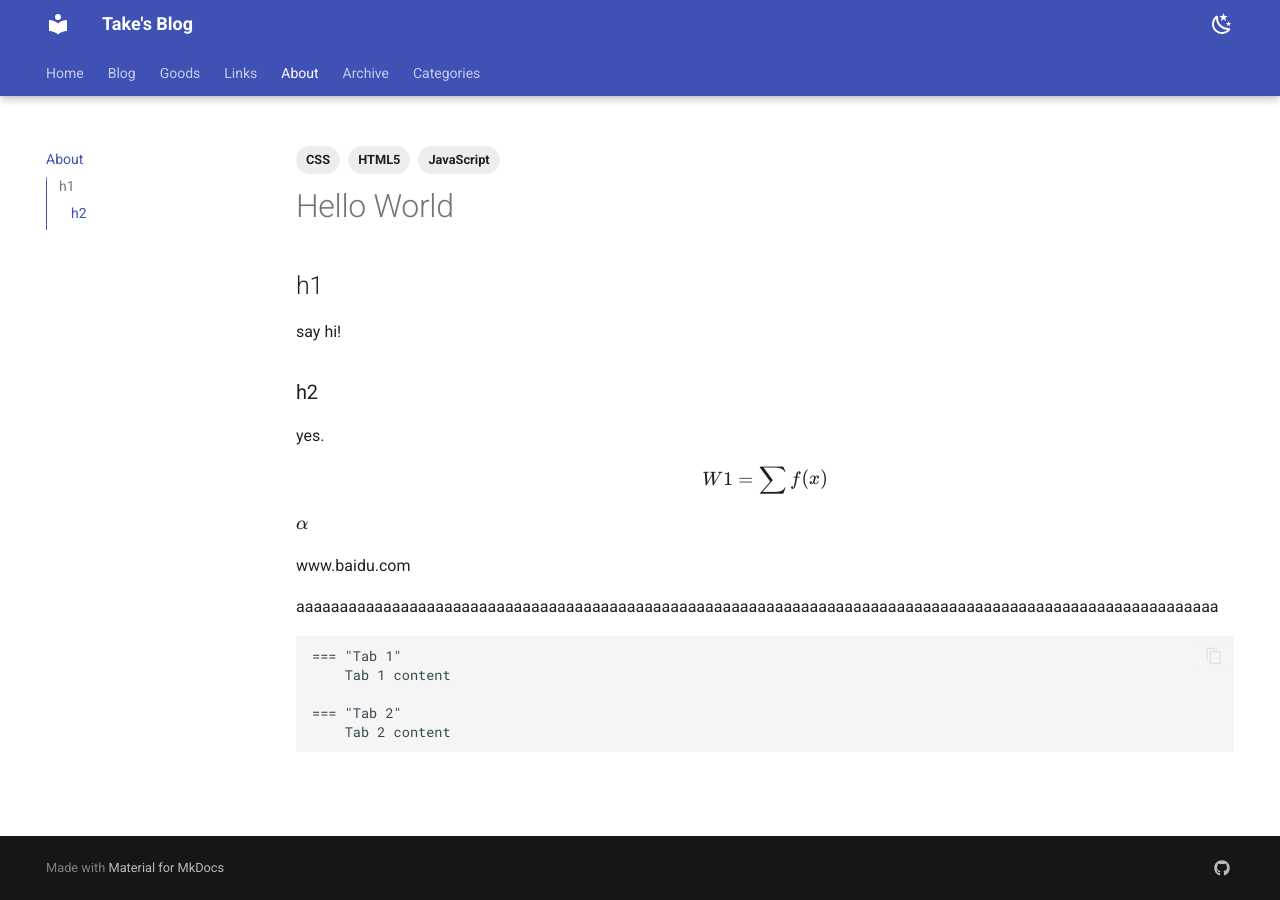
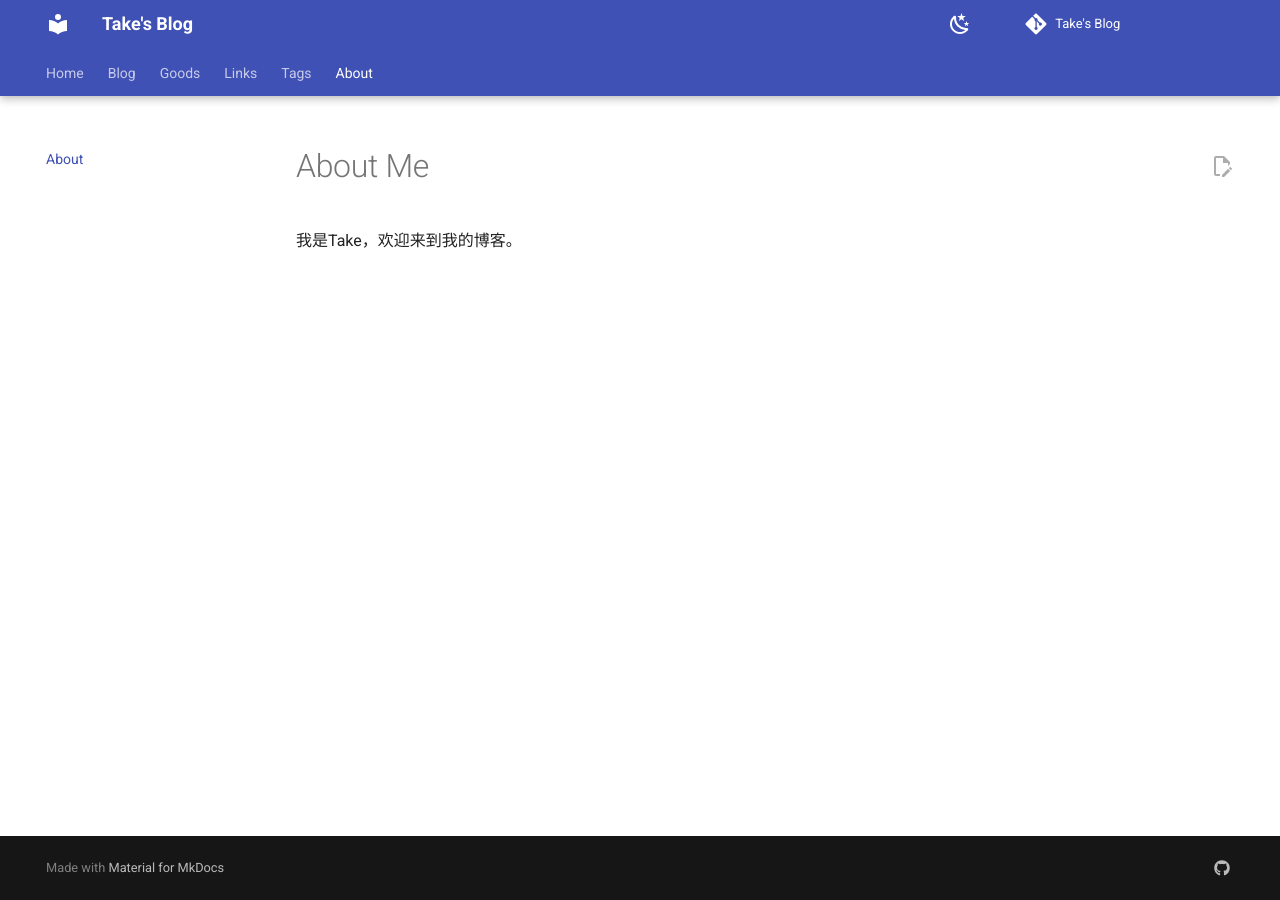
Before and after one commit to syntorch/TakeBlog, an MkDocs documentation site: the page built from docs/About.md, in a window 1280 px wide. Built offline with MkDocs 1.6.1 and Material for MkDocs 9.7.7, drawn with Linux system fonts in a browser that asks for light colours; comment, search, counter and statistics services are not loaded.

Commit message:
add article

````diff
--- a/docs/About.md
+++ b/docs/About.md
@@ -1,39 +1,3 @@
----
-tags:
-  - HTML5
-  - JavaScript
-  - CSS
-date:
-  created: 2023-1-1
----
+# About Me
 
-# Hello World
-
-
-## h1
-
-say hi!
-
-### h2
-
-yes.
-
-
-$$
-W1 =\sum f(x)
-$$
-$\alpha$
-
-www.baidu.com
-
-aaaaaaaaaaaaaaaaaaaaaaaaaaaaaaaaaaaaaaaaaaaaaaaaaaaaaaaaaaaaaaaaaaaaaaaaaaaaaaaaaaaaaaaaaaaaaaaaaaaaaaaaaa
-
-
-
-```
-=== "Tab 1"
-    Tab 1 content
-
-=== "Tab 2"
-    Tab 2 content
-```
+我是Take，欢迎来到我的博客。
--- a/mkdocs.yml
+++ b/mkdocs.yml
@@ -1,10 +1,22 @@
 site_name: Take's Blog
+site_description: アーカイブ
+# [点击按钮跳转至 GitHub 修改 Markdown 源文件]
+# https://squidfunk.github.io/mkdocs-material/setup/adding-a-git-repository/#code-actions
+edit_uri: edit/main/docs/
+# [top-right corner]
+# [添加 GitHub 仓库]
+# https://squidfunk.github.io/mkdocs-material/setup/adding-a-git-repository/
+repo_url: https://github.com/syntorch/MyBlog
+repo_name: Take's Blog
 
 nav:
-  - Home: Home.md
-  - Blog: index.md
+  - Home: index.md
+  # https://squidfunk.github.io/mkdocs-material/tutorials/blogs/navigation/?h=cate#integrating-navigation
+  - Blog:
+    - blog/index.md
   - Goods: Goods.md
   - Links: Links.md
+  - Tags: Tags.md
   - About: About.md
 
 
@@ -40,14 +52,13 @@ theme:
     - navigation.tabs.sticky
     # 返回顶部的按钮，在上滑时出现
     # https://squidfunk.github.io/mkdocs-material/setup/setting-up-navigation/#back-to-top-button
-    - navigation.top
+    # - navigation.top
     # 给每个 Tab 添加一个 index.md，且在点击 Tab 时打开
     # https://squidfunk.github.io/mkdocs-material/setup/setting-up-navigation/#section-index-pages-with-section-index-pages
-    # - navigation.indexes
+    - navigation.indexes
     # 打开 Tab 时左侧目录全部展开
     # https://squidfunk.github.io/mkdocs-material/setup/setting-up-navigation/#navigation-expansion
-    # - navigation.expand
-
+    - navigation.expand
     - navigation.sections
     - navigation.tracking
     # - navigation.footer
@@ -79,16 +90,19 @@ extra:
       link: https://github.com/syntorch
 
 plugins:
+  # 设置博客插件
   - blog:
       post_url_format: "{categories}/{date}/{file}"
-      blog_dir: .
+      blog_dir: blog
       post_dir: blog/posts
       archive_toc: true
       categories_toc: true
       blog_toc: true
       pagination_per_page: 10
       archive_name: Archive
+  # 标签
   - tags:
+      tags_file: Tags.md
   # - git-revision-date-localized:
   #   enable_creation_date: true
 
--- /dev/null
+++ b/requirements.txt
@@ -0,0 +1,2 @@
+mkdocs
+mkdocs-material
````
Also changed, not shown: docs/Home.md (deleted, +0 -17 lines), docs/Links.md (+4 -0 lines), docs/Tags.md (added, +5 -0 lines), docs/blog/index.md (added, +1 -0 lines), docs/blog/posts/blog-related/20240927-build_blog.md (renamed from docs/blog/posts/build_blog.md, +13 -3 lines), docs/blog/posts/blog-related/20240930-blog_content.md (added, +99 -0 lines), docs/blog/posts/diary/20240928.md (added, +10 -0 lines), docs/index.md (+9 -1 lines), docs/blog/posts/image.png (deleted).
